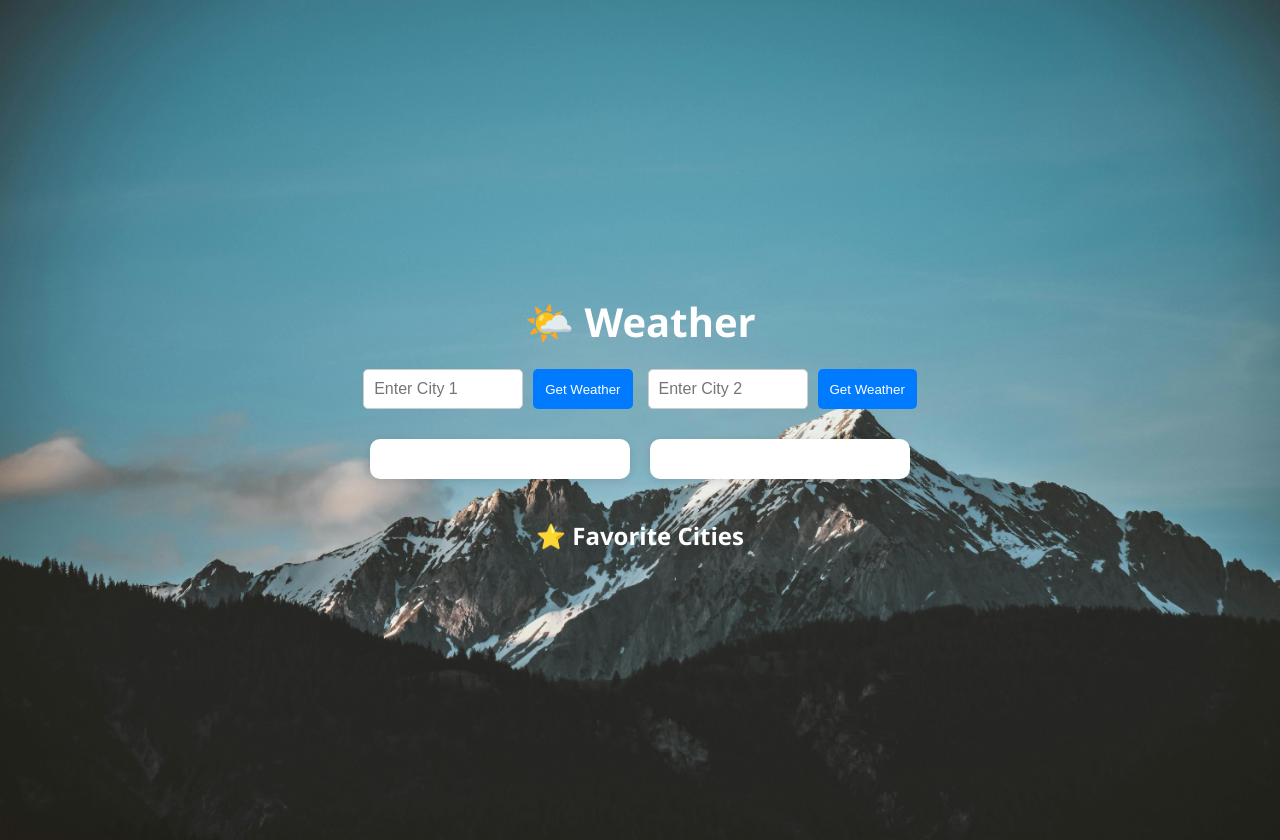
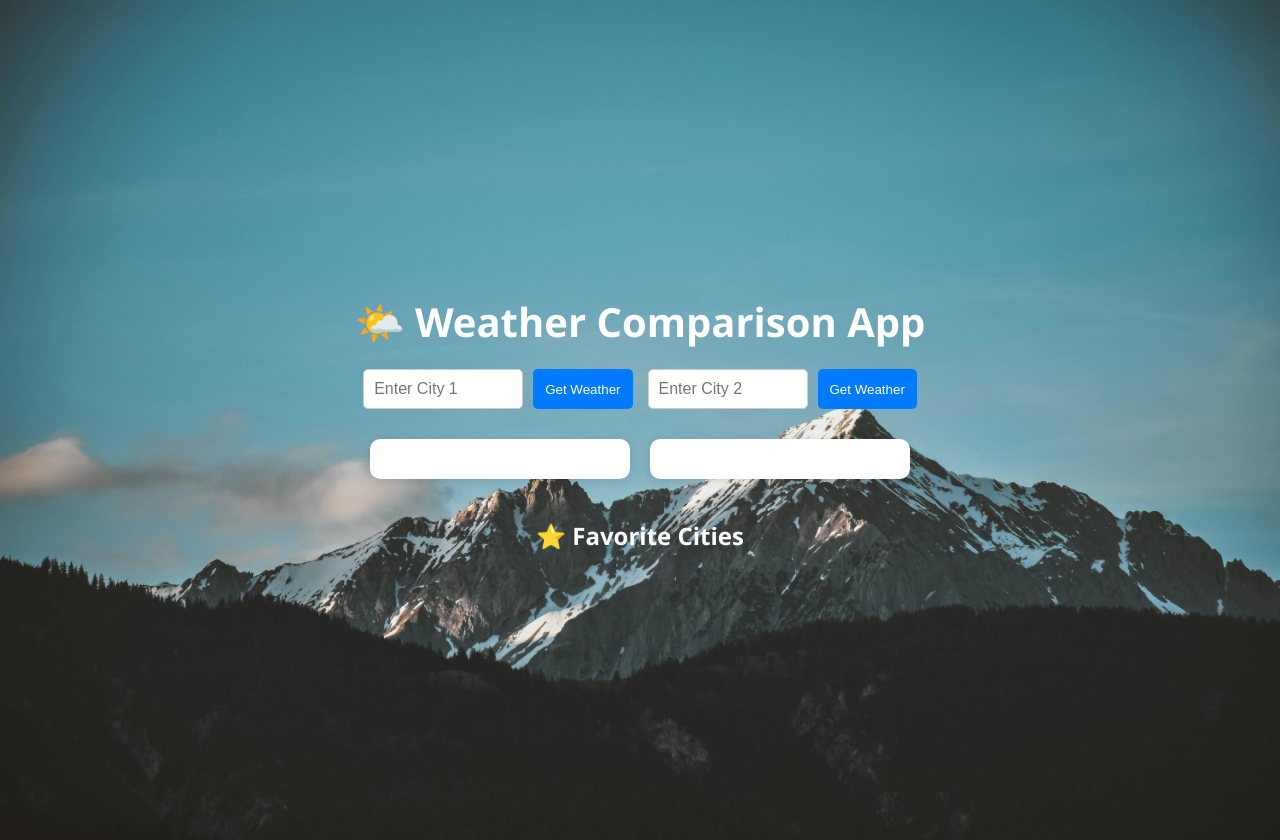
Before and after one commit to JayaVignesh03/Weather-Comparison-App, a plain HTML site: page index.html in a window 1280 px wide. Drawn offline with Linux system fonts and the light colour scheme.

Commit message:
Update index.html

```diff
--- a/index.html
+++ b/index.html
@@ -9,7 +9,7 @@
 </head>
 <body>
   <div class="container">
-    <h1>🌤️ Weather</h1>
+    <h1>🌤️ Weather Comparison App</h1>
 
     <div class="search-container">
       <div class="input-group">
```
